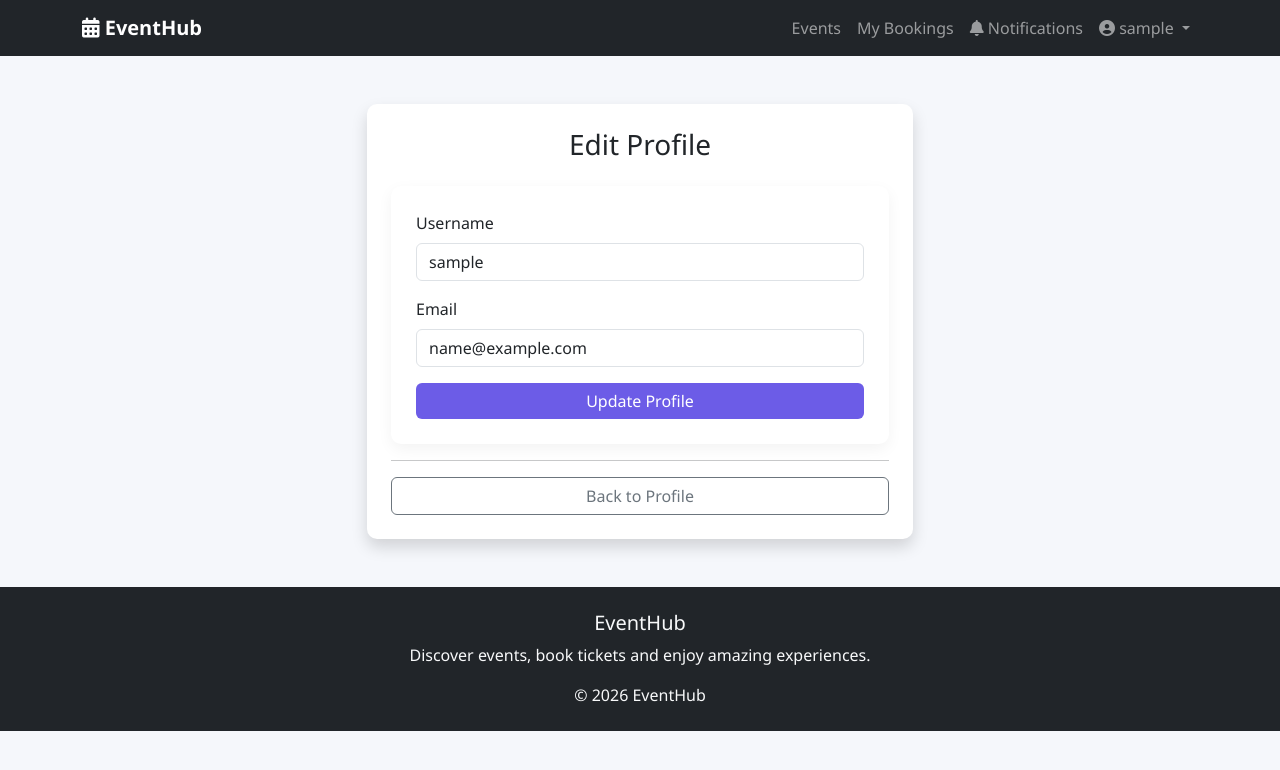
After one commit to Ashutosh4136/EventBookingPlatform, a Django app: page /users/edit-profile/ in a window 1280 px wide. The commit adds this page. Shown: the top 770 px of the page. Run offline with Django 5.2, Linux system fonts and the light colour scheme; the visitor is signed in with stand-in values (Sample User, id 1).

Commit message:
add to github

```diff
--- /dev/null
+++ b/users/templates/users/edit_profile.html
@@ -0,0 +1,51 @@
+{% extends "base.html" %}
+
+{% block title %}Edit Profile{% endblock %}
+
+{% block content %}
+
+<div class="container mt-5">
+
+<div class="row justify-content-center">
+
+<div class="col-md-6">
+
+<div class="card shadow p-4">
+
+<h3 class="text-center mb-4">Edit Profile</h3>
+
+<form method="POST">
+
+{% csrf_token %}
+
+<div class="mb-3">
+<label class="form-label">Username</label>
+{{ form.username }}
+</div>
+
+<div class="mb-3">
+<label class="form-label">Email</label>
+{{ form.email }}
+</div>
+
+<button type="submit" class="btn btn-primary w-100">
+Update Profile
+</button>
+
+</form>
+
+<hr>
+
+<a href="{% url 'profile' %}" class="btn btn-outline-secondary w-100">
+Back to Profile
+</a>
+
+</div>
+
+</div>
+
+</div>
+
+</div>
+
+{% endblock %}
--- a/users/templates/users/profile.html
+++ b/users/templates/users/profile.html
@@ -32,7 +32,7 @@ width="120">
 Joined {{ user.date_joined|date:"M Y" }}
 </p>
 
-<a href="#" class="btn btn-outline-primary w-100">
+<a href="{% url 'edit_profile' %}" class="btn btn-outline-primary w-100">
 Edit Profile
 </a>
 
```
